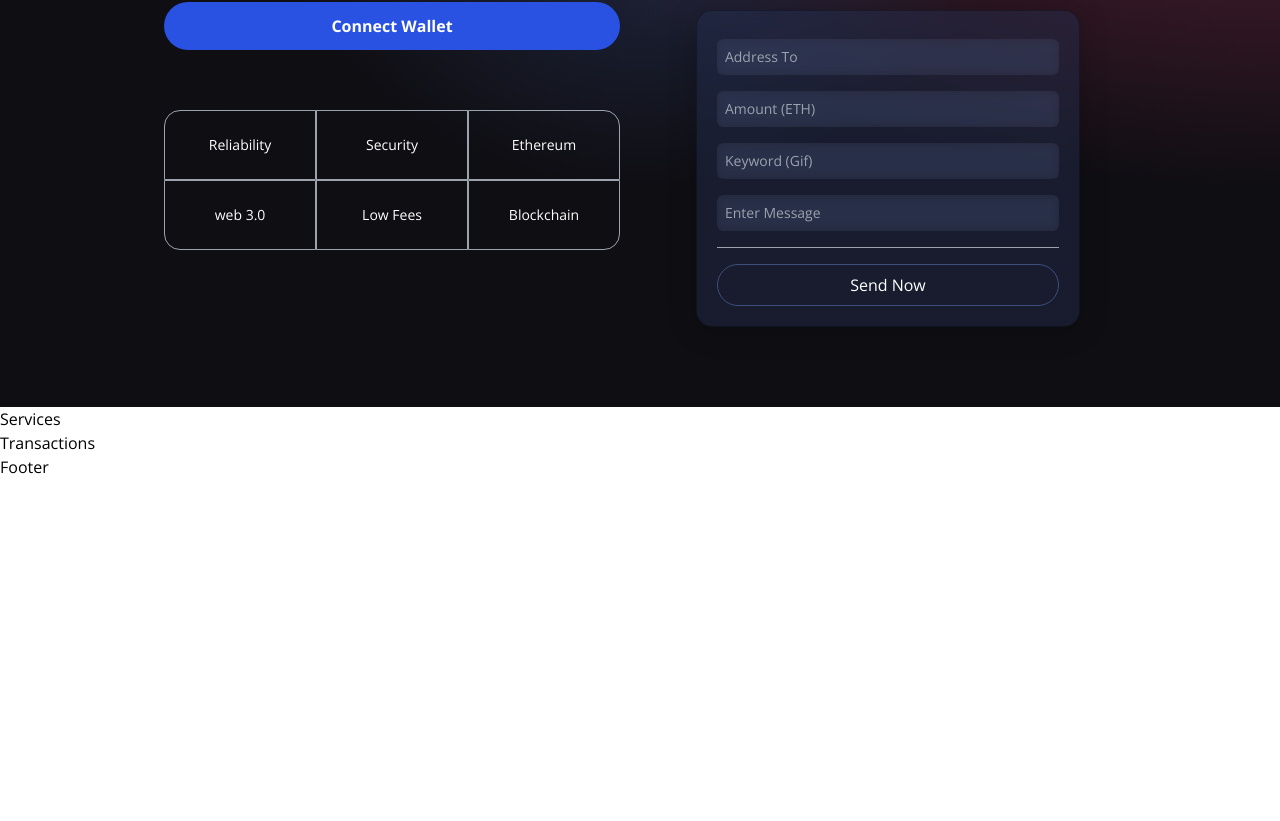
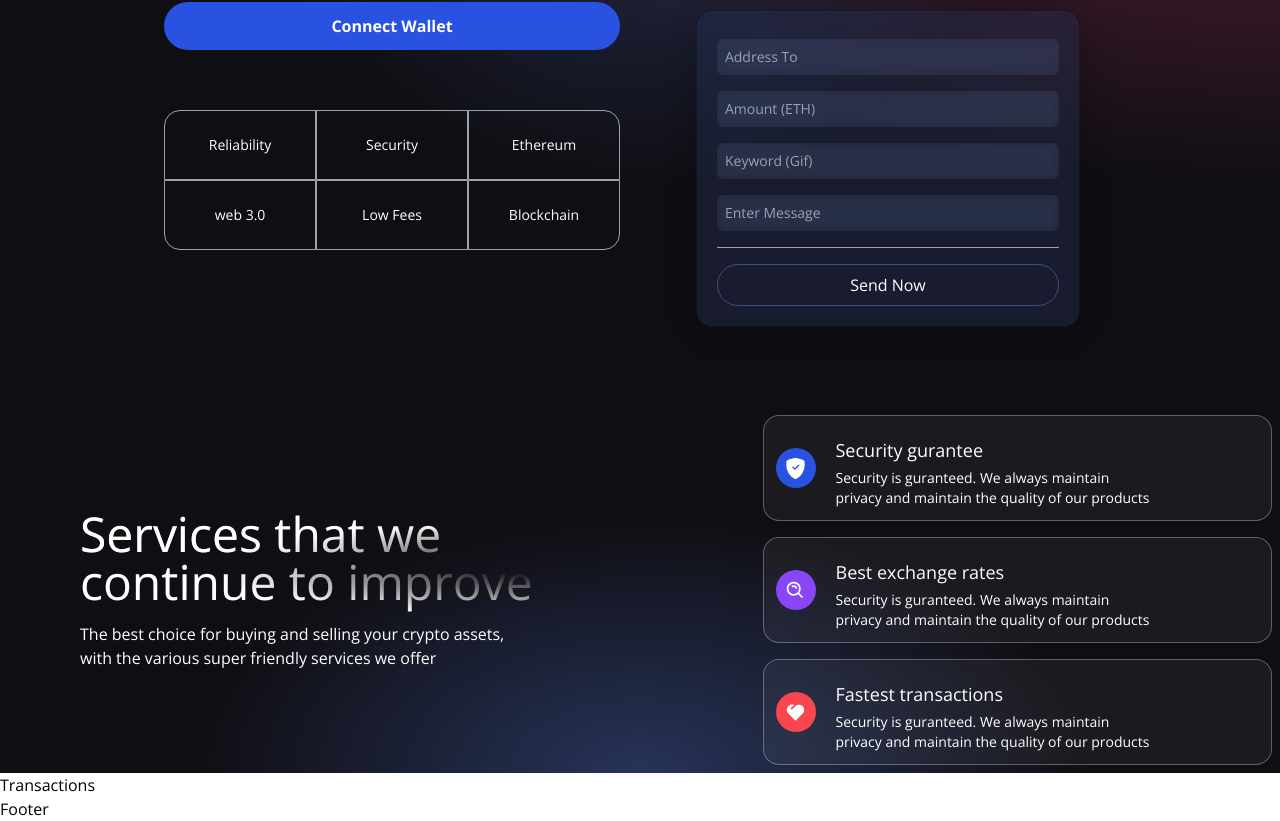
Before and after one commit to gabrielebaglioni/B.C.develop, a React (Vite) app in the folder client/simple-dapp/: page / in a window 1280 px wide. Shown: the part 342-1163 px from the top of the page. Before the commit the page ends 821 px from the top, so only its background shows below. Built offline with nearby package versions, Linux system fonts and the light colour scheme.

Commit message:
implement the services part

```diff
--- a/client/simple-dapp/src/components/Services.jsx
+++ b/client/simple-dapp/src/components/Services.jsx
@@ -1,7 +1,61 @@
+import React from "react";
+import { BsShieldFillCheck } from "react-icons/bs";
+import { BiSearchAlt } from "react-icons/bi";
+import { RiHeart2Fill } from "react-icons/ri";
+
+const ServiceCard = ({ color, title, icon, subtitle }) => (
+   <div className="flex flex-row justify-start items-center white-glassmorphism p-3 m-2 cursor-pointer hover:shadow-xl">
+     <div className={`w-10 h-10 rounded-full flex justify-center items-center ${color}`}>
+       {icon}
+     </div>
+     <div className="ml-5 flex flex-col flex-1">
+       <h3 className="mt-2 text-white text-lg">{title}</h3>
+       <p className="mt-1 text-white text-sm md:w-9/12">
+         {subtitle}
+       </p>
+     </div>
+   </div>
+ );
+
 const Services = () => {
    return(
-      <h1>Services</h1>
-   );
+      <div className="flex w-full justify-center items-center gradient-bg-services">
+      <div className="flex mf:flex-row flex-col items-center justify-between md:p-20 py-12 px-4">
+        <div className="flex-1 flex flex-col justify-start items-start">
+          <h1 className="text-white text-3xl sm:text-5xl py-2 text-gradient ">
+            Services that we
+            <br />
+            continue to improve
+          </h1>
+          <p className="text-left my-2 text-white font-light md:w-9/12 w-11/12 text-base">
+            The best choice for buying and selling your crypto assets, with the
+            various super friendly services we offer
+          </p>
+        </div>
+      </div>
+      <div className="fflex-1 flex flex-col justify-start items-center">
+        <ServiceCard
+         color="bg-[#2952E3]"
+         title="Security gurantee"
+         icon={<BsShieldFillCheck fontSize={21} className="text-white" />}
+         subtitle="Security is guranteed. We always maintain privacy and maintain the quality of our products"
+        />
+         <ServiceCard
+          color="bg-[#8945F8]"
+          title="Best exchange rates"
+          icon={<BiSearchAlt fontSize={21} className="text-white" />}
+          subtitle="Security is guranteed. We always maintain privacy and maintain the quality of our products"
+        />
+        <ServiceCard
+          color="bg-[#F84550]"
+          title="Fastest transactions"
+          icon={<RiHeart2Fill fontSize={21} className="text-white" />}
+          subtitle="Security is guranteed. We always maintain privacy and maintain the quality of our products"
+        />
+      </div>
+    </div>
+  );
+
 
 }
 export default Services
--- a/client/simple-dapp/src/context/TransactionContext.jsx
+++ b/client/simple-dapp/src/context/TransactionContext.jsx
@@ -83,7 +83,7 @@
                from: currentAccount,
                to: addressTo,
                gas: '0x5208', // 21000 gwei
-               value: parsedAmount._hex,  // we have to convert the decimal number from the form in to a gwei number to be accettabile
+               value: parsedAmount._hex,  // we have to convert the decimal number from the form in to a gwei number to be acceptable
             }]
           });
 
```
